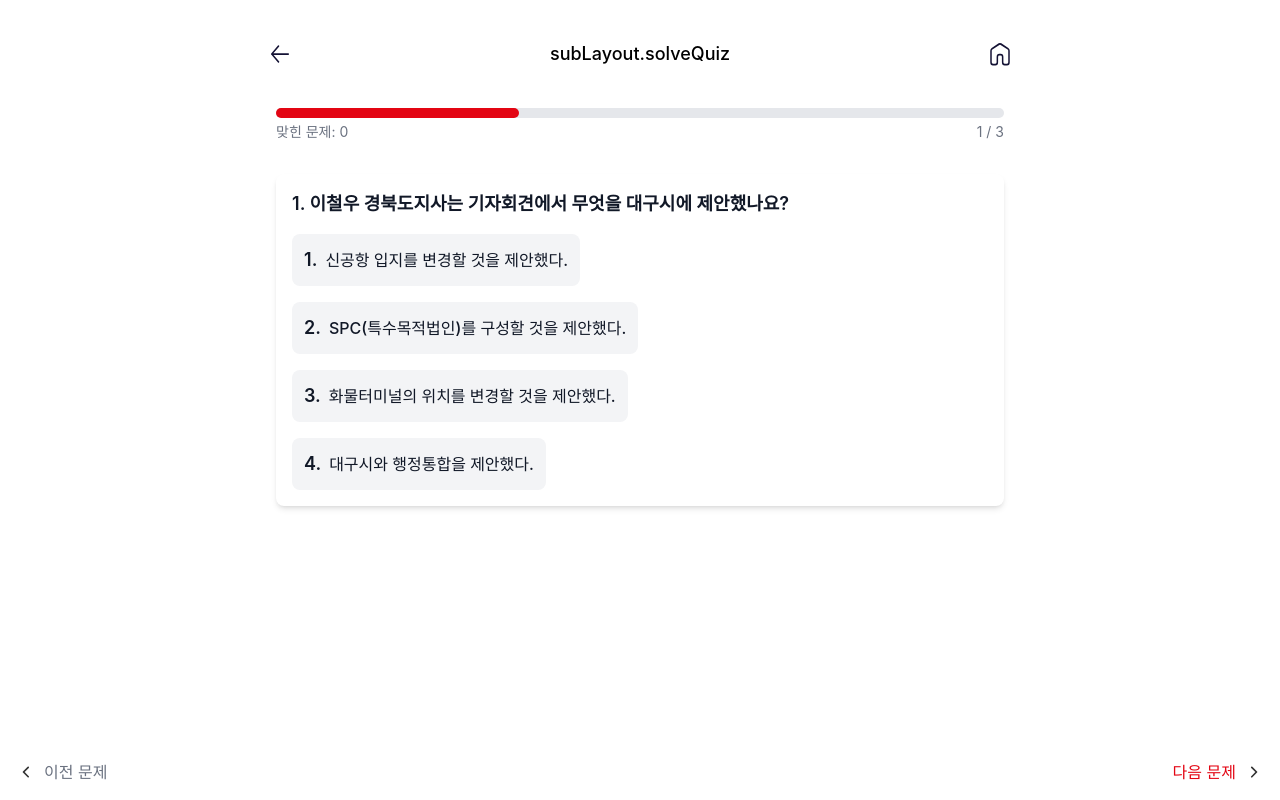
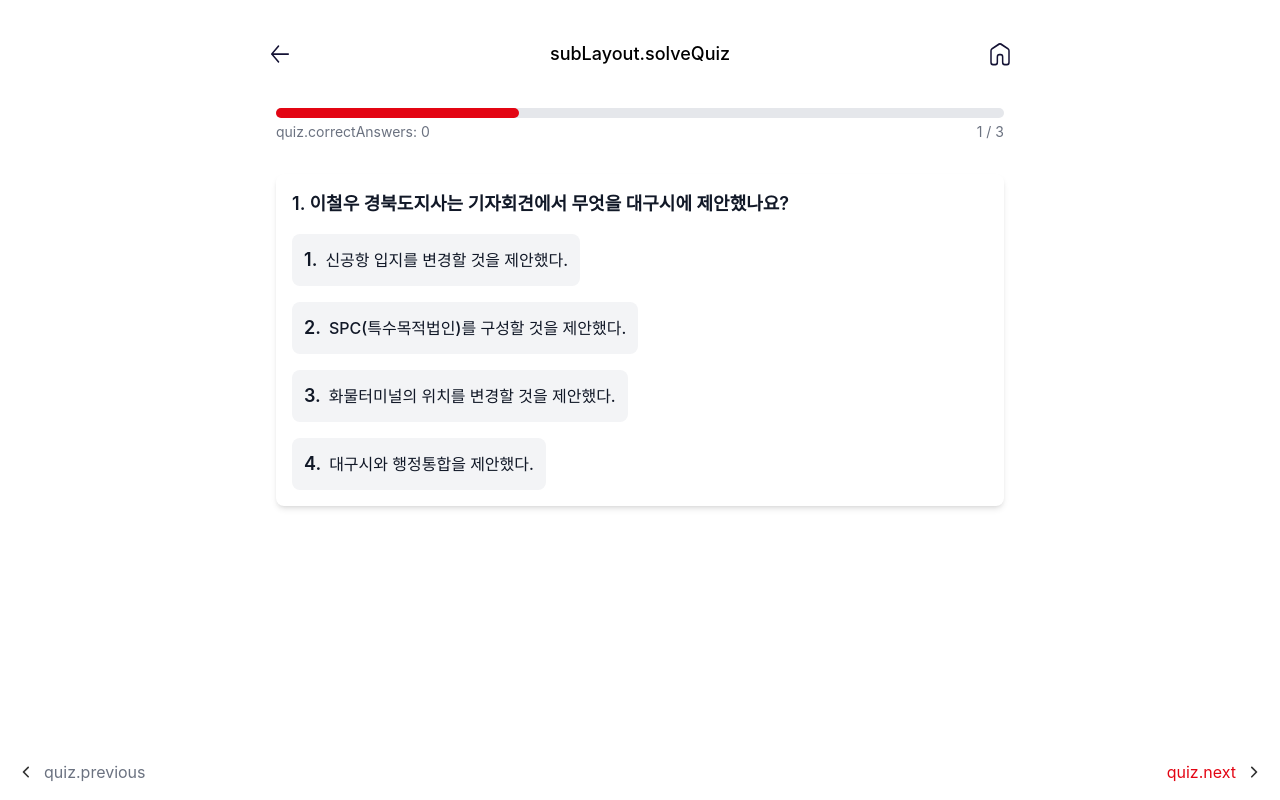
Before and after one commit to TEAM-MukTae/fe, a React (Create React App) app: page /solve in a window 1280 px wide. Built offline with nearby package versions, Linux system fonts and the light colour scheme; no server answers; a web font is replaced by a local one.

Commit message:
feat: 문제 풀기 페이지 i18n

```diff
--- a/src/pages/SolvePage.tsx
+++ b/src/pages/SolvePage.tsx
@@ -6,6 +6,7 @@ import { useNavigate } from "react-router-dom";
 import Modal from "react-modal";
 import Button from "../components/display/Button";
 import { useQuizDetail } from "../hooks/useQuizDetail";
+import { useTranslation } from "react-i18next";
 
 const dummy = {
     questions: [
@@ -52,6 +53,7 @@ function SolvePage() {
     const { isLoading, isError, quizDetail } = useQuizDetail();
 
     const navigate = useNavigate();
+    const { t } = useTranslation();
 
     const [correctCount, setCorrectCount] = useState(0);
     const [openModal, setOpenModal] = useState<boolean>(false);
@@ -111,7 +113,9 @@ function SolvePage() {
                     ></div>
                 </div>
                 <div className="flex justify-between mt-1 text-sm text-gray-500">
-                    <span>맞힌 문제: {correctCount}</span>
+                    <span>
+                        {t("quiz.correctAnswers")}: {correctCount}
+                    </span>
                     <span>
                         {currentQuestion + 1} / {totalQuestions}
                     </span>
@@ -164,12 +168,13 @@ function SolvePage() {
                             }
                         >
                             {selectedAnswer === question.answer
-                                ? "정답입니다!"
-                                : "오답입니다!"}
+                                ? t("quiz.correct")
+                                : t("quiz.incorrect")}
                         </span>
                         <div className="flex flex-col mt-2">
                             <div className="text-gray-700">
-                                정답: {question.answer + 1}번
+                                {t("quiz.correctAnswer")}: {question.answer + 1}
+                                번
                             </div>
                             <div className="mt-2 text-gray-700">
                                 {question.explanation}
@@ -187,15 +192,15 @@ function SolvePage() {
                         disabled={currentQuestion === 0}
                     >
                         <img src={left} alt="Previous" className="mr-2" />
-                        이전 문제
+                        {t("quiz.previous")}
                     </button>
                     <button
                         className="flex items-center text-primary"
                         onClick={handleNextQuestion}
                     >
                         {currentQuestion === totalQuestions - 1
-                            ? "결과 보기"
-                            : "다음 문제"}
+                            ? t("quiz.showResults")
+                            : t("quiz.next")}
                         <img src={right} alt="Next" className="ml-2" />
                     </button>
                 </div>
@@ -223,7 +228,7 @@ function SolvePage() {
             >
                 <div className="p-5">
                     <div className="text-2xl font-semibold">
-                        수고하셨습니다!
+                        {t("quiz.congratulations")}
                     </div>
                     <div className="mt-4 text-2xl font-bold">
                         {correctCount} / {totalQuestions}
@@ -235,14 +240,14 @@ function SolvePage() {
                             onClick={resetQuiz}
                             className="mr-2"
                         >
-                            다시 풀기
+                            {t("quiz.retry")}
                         </Button>
                         <Button
                             width="20px"
                             height="10px"
                             onClick={() => navigate("/quiz")}
                         >
-                            확인
+                            {t("quiz.confirm")}
                         </Button>
                     </div>
                 </div>
```
